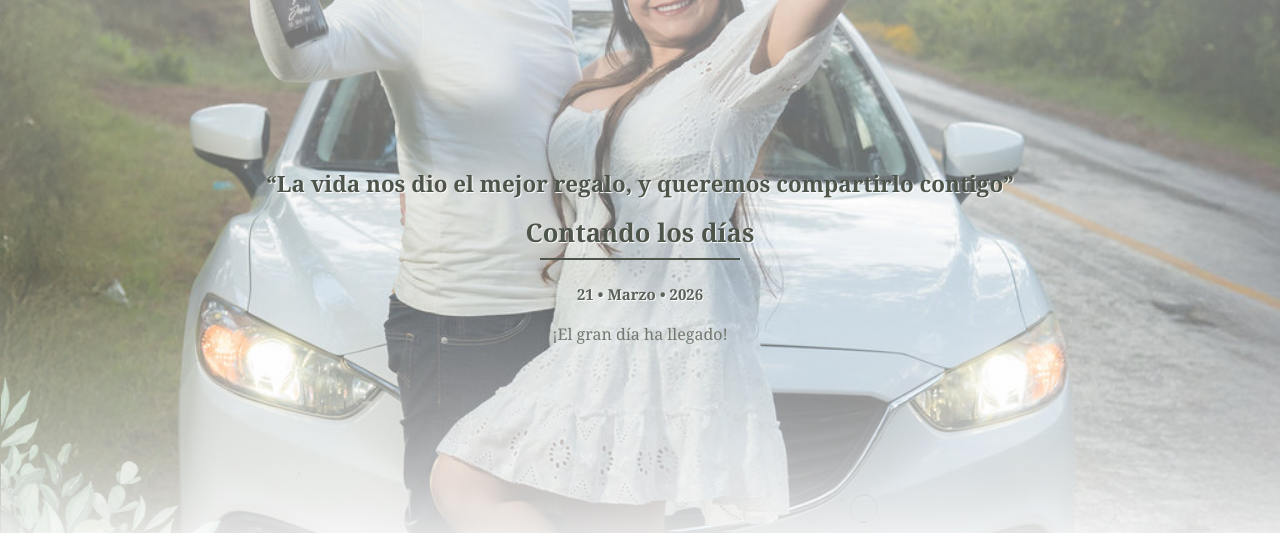
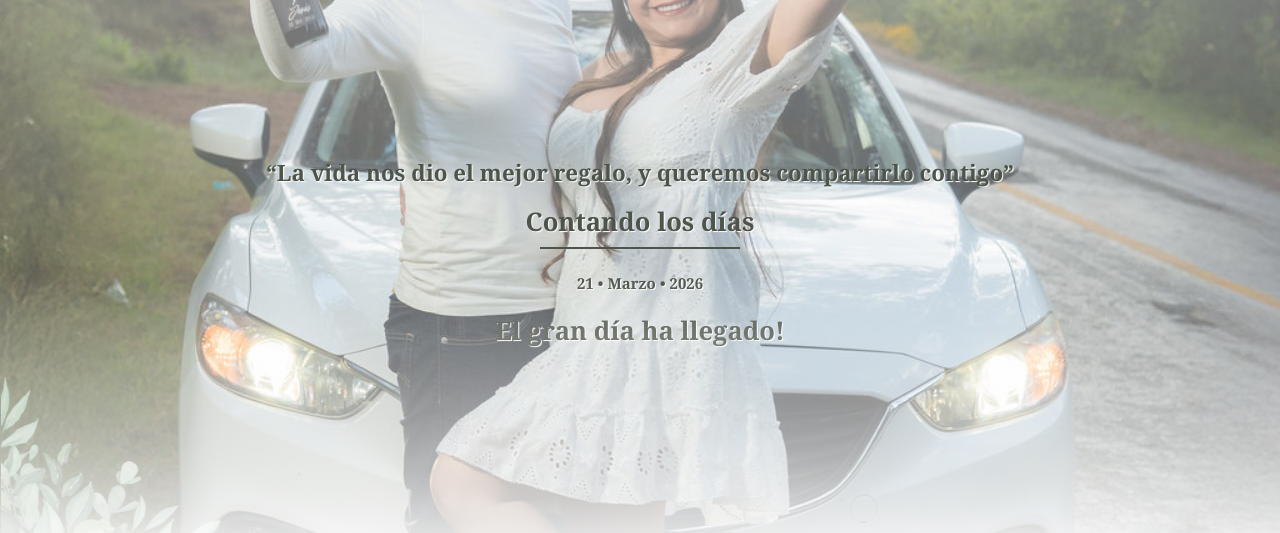
Before and after one commit to invi-lab/fatimayjesus, a plain HTML site: page invitacion.html in a window 1280 px wide. Shown: the part 291-824 px from the top of the page. Drawn offline with Linux system fonts and the light colour scheme.

Commit message:
Update invitacion.html

```diff
--- a/invitacion.html
+++ b/invitacion.html
@@ -180,7 +180,7 @@
       const distance = targetDate - now;
 
       if (distance < 0) {
-        document.getElementById("countdown").innerHTML = "¡El gran día ha llegado!";
+        document.getElementById("countdown").innerHTML = '<div class="countdown-title">El gran día ha llegado!</div>';
         return;
       }
 
```
